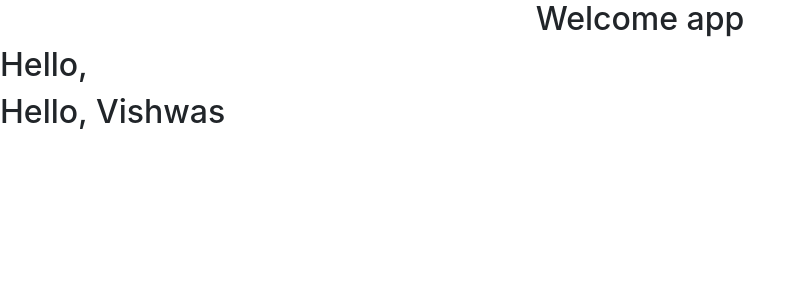
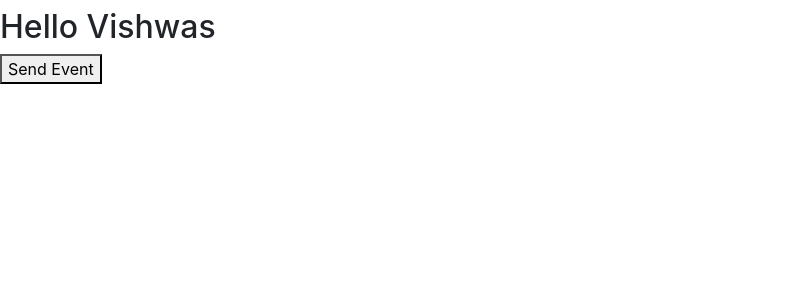
Before and after one commit to ibrijesh/Angular, an Angular app in the folder app/: page / in a window 1280 px wide. Shown: the top 300 px of the page, without its empty margins (0-806 px from the left). Built offline with nearby package versions, Linux system fonts and the light colour scheme.

Commit message:
component-interaction, child to parent

```diff
--- a/app/src/app/app.component.html
+++ b/app/src/app/app.component.html
@@ -1,18 +1,7 @@
-<!-- <app-property-binding></app-property-binding> -->
-<!-- <app-class-binding></app-class-binding> -->
-<!-- <app-style-bidding></app-style-bidding> -->
-<!-- <app-event-binding></app-event-binding> -->
-<!-- <app-template-reference-variable></app-template-reference-variable> -->
-<!-- <app-two-way-binding></app-two-way-binding> -->
-<!-- <app-ng-if></app-ng-if> -->
-<!-- <app-ng-switch></app-ng-switch> -->
-<!-- <app-ng-for></app-ng-for> -->
-
 <div style="text-align: center;">
     <h2>
-        Welcome {{title}}
+         {{message}}
     </h2>
 </div>
 
-<!-- Using child selector component -->
-<app-component-interaction  [parentData]="name"></app-component-interaction>
+<app-component-interaction (childEvent)="message=$event" ></app-component-interaction>
--- a/app/src/app/app.component.ts
+++ b/app/src/app/app.component.ts
@@ -7,5 +7,6 @@
 })
 export class AppComponent {
   title = 'app';
-  public name="Vishwas"
+  public name:string="Vishwas"
+  public message: string= "";
 }
--- a/app/src/app/component-interaction/component-interaction.component.ts
+++ b/app/src/app/component-interaction/component-interaction.component.ts
@@ -1,30 +1,31 @@
-import { Component, Input, OnInit } from '@angular/core';
+import { Component, Input,Output, OnInit,EventEmitter  } from '@angular/core';
 
 @Component({
   selector: 'app-component-interaction',
   template: `
 
-    <h2>Hello, {{parentData}}</h2>
-    <h2>Hello, {{name}}</h2>
+    <h2>{{'Hello ' + name}}</h2>
+    <button (click)="fireEvent()">Send Event</button>
 
   `,
   styleUrls: ['./component-interaction.component.css']
 })
 export class ComponentInteractionComponent implements OnInit {
 
+  public name="Vishwas"
+
   constructor() { }
 
-  // Sending Data from Parent(root) to Child //
+  // Sending Data from child to Parent(root) , we have to use Event because we do not have parent component Selector component  in child component.
 
-    @Input() public parentData:any;
+  @Output() public childEvent=new EventEmitter;
 
-    // Using parentData but given a  different name //
-
-    @Input('parentData') public name:any;
-
-  // Sending Data from child to Parent(root) , we have to use Event because we do not have parent component Selector component  in child component.
 
   ngOnInit(): void {
   }
 
+  fireEvent(){
+    this.childEvent.emit("Hey Codevolution")
+  }
+
 }
```
